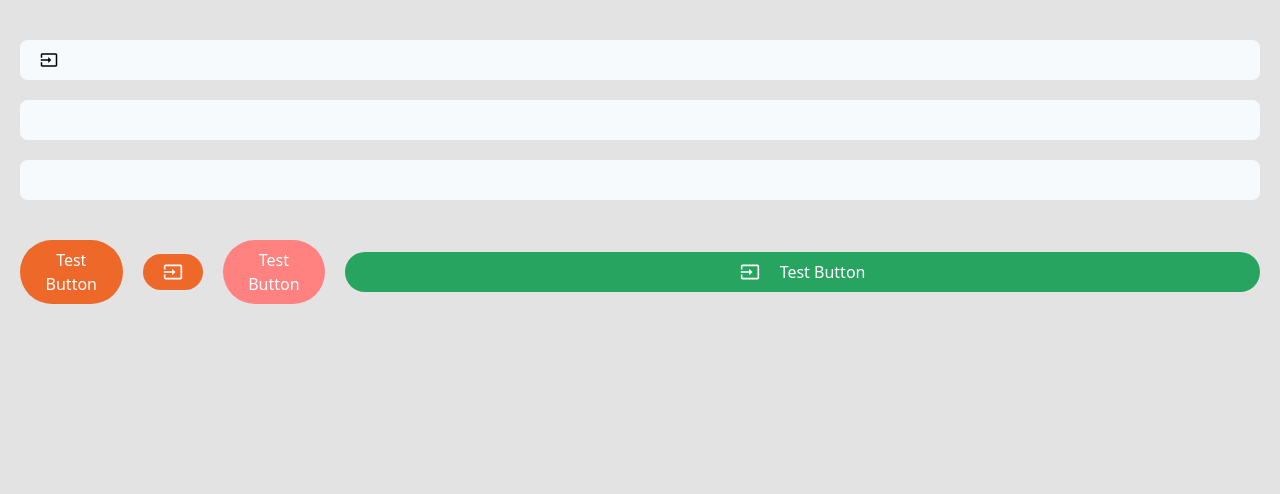
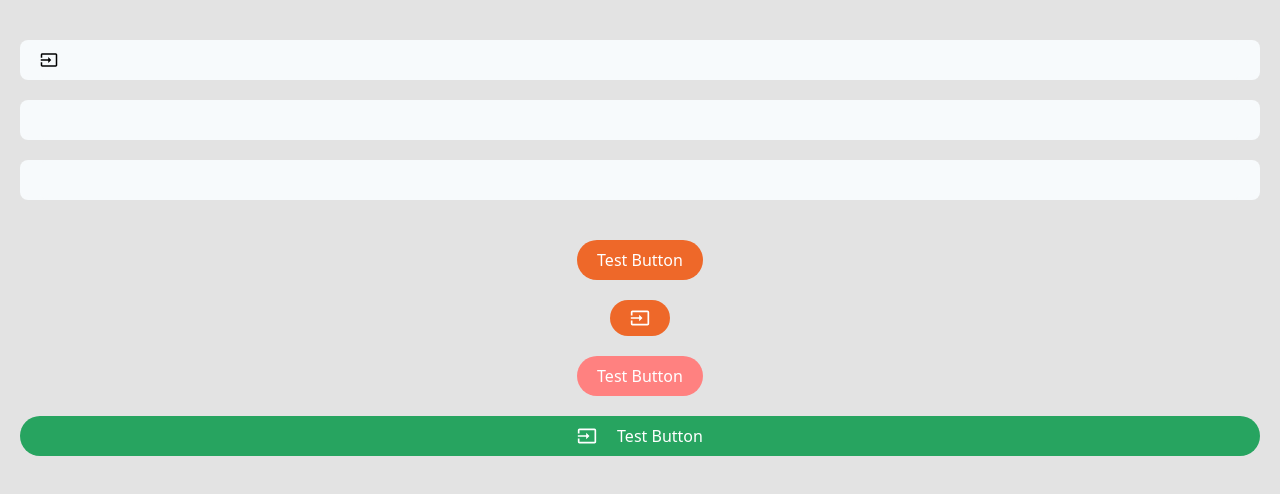
Before and after one commit to Agility-Creative-Solutions/scrummy-app, a Next.js app: page /design-system in a window 1280 px wide. Shown: the top 494 px of the page. Built offline with nearby package versions, Linux system fonts and the light colour scheme.

Commit message:
fix: flex container at design system page

```diff
--- a/src/pages/design-system.tsx
+++ b/src/pages/design-system.tsx
@@ -12,7 +12,7 @@ const DesignSystem = () => (
         <Input type="text" onChange={() => console.log('Lorem')} />
         <Input type="text" onChange={() => console.log('Lorem')} />
       </div>
-      <div className="flex-column flex items-center justify-center gap-5">
+      <div className="flex flex-col items-center justify-center gap-5">
         <Button title="Test Button" buttonType="primary" />
         <Button icon="MdInput" buttonType="primary" />
         <Button title="Test Button" buttonType="secondary" />
```
